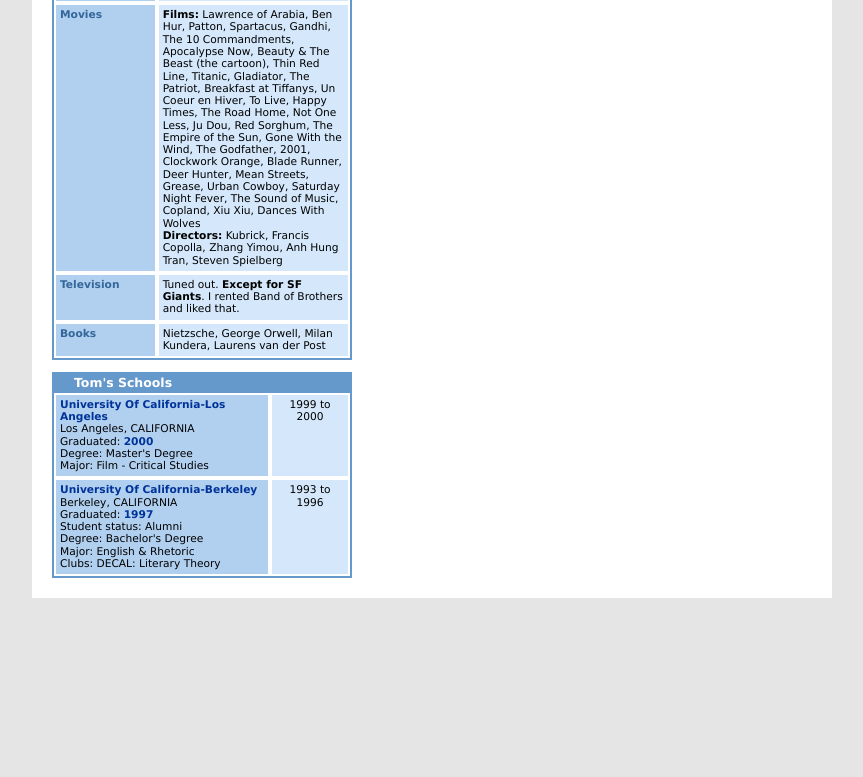
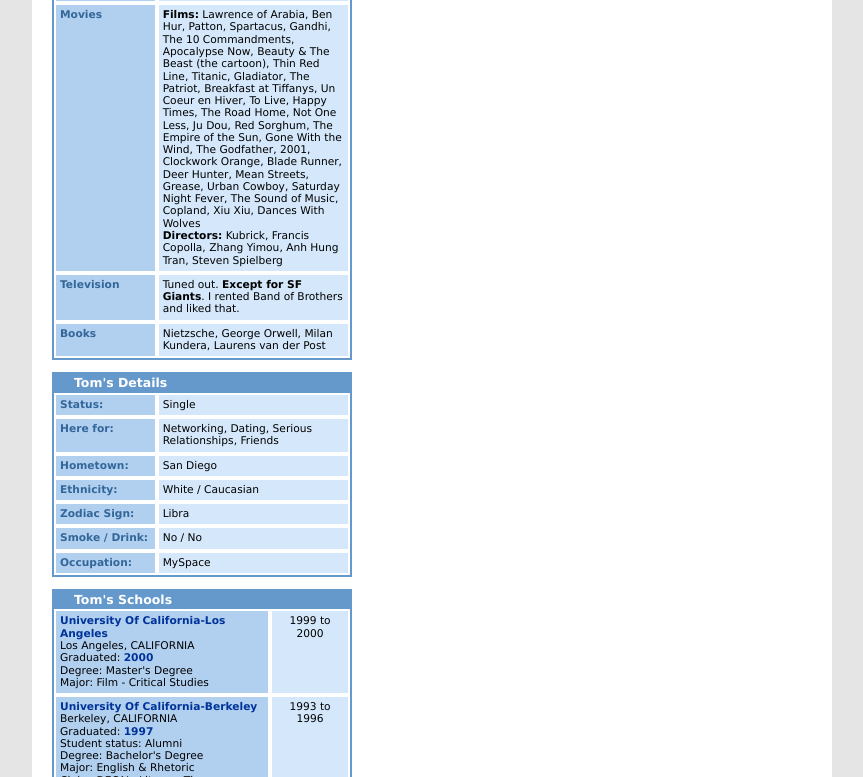
Before and after one commit to juliajessica/myspace-clone, a website built with webpack: page src/index.html in a window 1280 px wide. Shown: the part 2472-3249 px from the top of the page, without its empty margins (208-1071 px from the left). Before the commit the page ends 3070 px from the top, so only its background shows below. Built offline with nearby package versions, Linux system fonts and the light colour scheme.

Commit message:
Add toms details

```diff
--- a/src/index.html
+++ b/src/index.html
@@ -113,6 +113,69 @@
             </div>
           </div>
         </div>
+        <br>
+        <div class="user-details">
+          <h3>Tom's Details</h3>
+          <div class="interest-row">
+            <div class="details">
+              <p><strong>Status:</strong><p>
+            </div>
+            <div class="details-description">
+              <p>Single</p>
+            </div>
+          </div>
+          <div class="interest-row">
+            <div class="details">
+              <p><strong>Here for:</strong><p>
+            </div>
+            <div class="details-description">
+              <p>Networking, Dating, Serious Relationships, Friends</p>
+            </div>
+          </div>
+          <div class="interest-row">
+            <div class="details">
+              <p><strong>Hometown:</strong><p>
+            </div>
+            <div class="details-description">
+              <p>San Diego</p>
+            </div>
+          </div>
+          <div class="interest-row">
+            <div class="details">
+              <p><strong>Ethnicity:</strong><p>
+            </div>
+            <div class="details-description">
+              <p>White / Caucasian</p>
+            </div>
+          </div>
+          <div class="interest-row">
+            <div class="details">
+              <p><strong>Zodiac Sign:</strong><p>
+            </div>
+            <div class="details-description">
+              <p>Libra</p>
+            </div>
+          </div>
+          <div class="interest-row">
+            <div class="details">
+              <p><strong>Smoke / Drink:</strong><p>
+            </div>
+            <div class="details-description">
+              <p>No / No</p>
+            </div>
+          </div>
+          <div class="interest-row">
+            <div class="details">
+              <p><strong>Occupation:</strong><p>
+            </div>
+            <div class="details-description">
+              <p>MySpace</p>
+            </div>
+          </div>
+        </div>
+
+
+
         <br>
         <div class="user-details">
           <h3>Tom's Schools</h3>
--- a/src/styles.css
+++ b/src/styles.css
@@ -386,7 +386,7 @@
 
 .tom-url {
   border: 1px solid #6599cc;
-  color: #6599cc;
+  padding-left: 4px;
 }
 
 .user-interests {
@@ -407,7 +407,7 @@
   justify-content: flex-start;
 }
 
-.general-interest {
+.general-interest, .details {
   padding: 4px;
   width: 100px;
   color: #336699;
@@ -415,7 +415,7 @@
   border: 2px solid white;
 }
 
-.general-description {
+.general-description, .details-description {
   padding: 4px;
   width: 200px;
   background-color: rgb(213, 232, 251);
```
